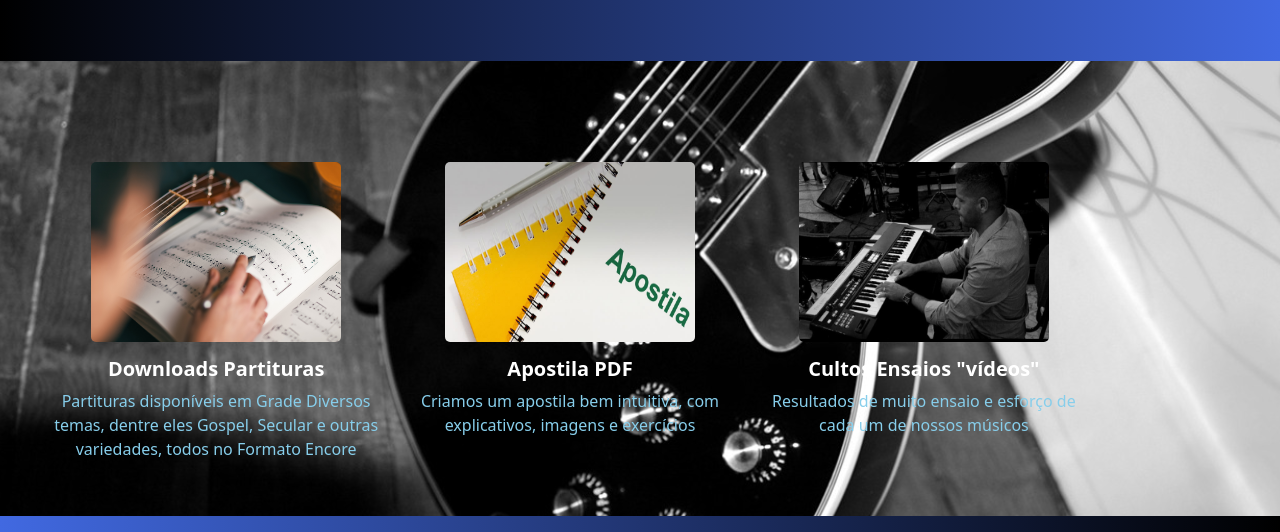
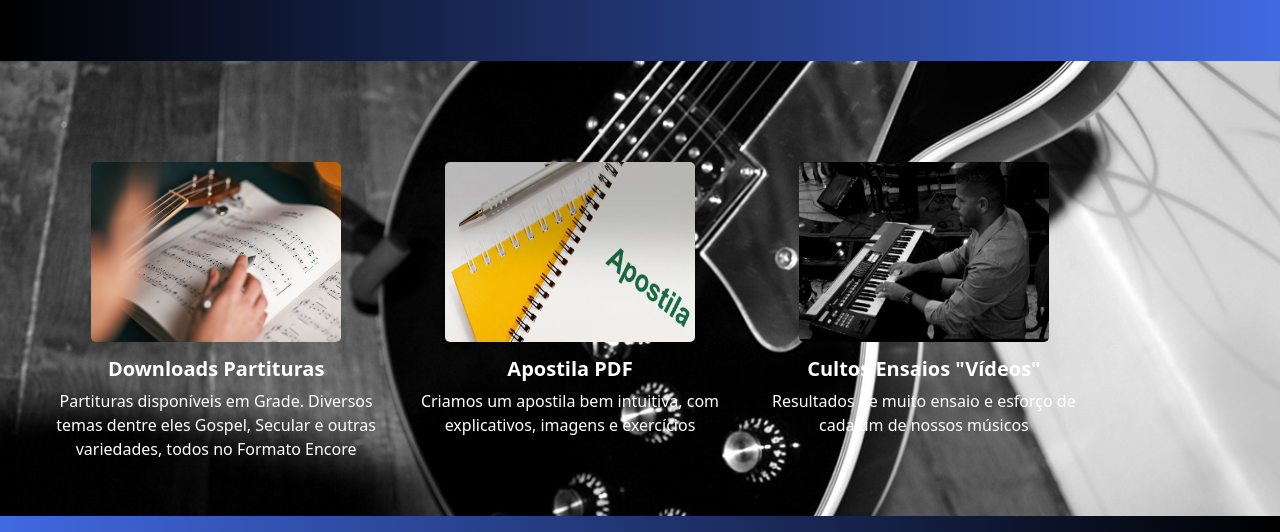
Before and after one commit to Dam1977/Dam-Musical, a plain HTML site: page index.html in a window 1280 px wide. Shown: the part 231-763 px from the top of the page. Drawn offline with nearby package versions, Linux system fonts and the light colour scheme.

Commit message:
cor de fonte

```diff
--- a/css/index.css
+++ b/css/index.css
@@ -128,7 +128,7 @@ img {
 }
 
 .col-sm-4 p {
-	color: #87ceeb;
+	color: #fff;
 	text-align: center;
 }
 .col-sm-4 img {
--- a/index.html
+++ b/index.html
@@ -1,23 +1,20 @@
 <!DOCTYPE html>
 <html lang="pt-br">
+
 <head>
   <title>Bootstrap 5 Example</title>
   <meta charset="utf-8">
   <meta name="viewport" content="width=device-width, initial-scale=1">
   <link href="https://cdn.jsdelivr.net/npm/bootstrap@5.1.3/dist/css/bootstrap.min.css" rel="stylesheet">
   <link rel="icon" href="img/colcheia.png" />
-		<link
-			rel="stylesheet"
-			href="https://cdnjs.cloudflare.com/ajax/libs/font-awesome/5.15.3/css/all.min.css"
-		/>
+  <link rel="stylesheet" href="https://cdnjs.cloudflare.com/ajax/libs/font-awesome/5.15.3/css/all.min.css" />
 
-		<link
-			rel="stylesheet"
-			href="https://fonts.googleapis.com/css2?family=Noto+Sans:wght@700&family=Noto+Serif:wght@700&family=Roboto+Condensed:wght@300&display=swap"
-		/>
+  <link rel="stylesheet"
+    href="https://fonts.googleapis.com/css2?family=Noto+Sans:wght@700&family=Noto+Serif:wght@700&family=Roboto+Condensed:wght@300&display=swap" />
   <script src="https://cdn.jsdelivr.net/npm/bootstrap@5.1.3/dist/js/bootstrap.bundle.min.js"></script>
   <link rel="stylesheet" href="css/index.css">
 </head>
+
 <body>
 
   <nav id="menu-h">
@@ -44,16 +41,16 @@
   <div class="container mt-5">
     <div class="row">
       <div class="col-sm-4">
-<img src="img/Partitura3.jpg" alt="">
+        <a href="Partituras.html"><img src="img/Partitura3.jpg" alt=""></a>
         <h5>
           <a href="Partituras.html">Downloads Partituras</a>
         </h5>
-      <p>Partituras disponíveis em Grade Diversos temas, dentre eles Gospel, Secular e outras variedades,
+        <p>Partituras disponíveis em Grade. Diversos temas dentre eles Gospel, Secular e outras variedades,
           todos no Formato Encore</p>
 
       </div>
       <div class="col-sm-4">
-        <img src="img/Apostila3.jpg" alt="">
+        <a href="Apostila.html"><img src="img/Apostila3.jpg" alt=""></a>
         <h5>
           <a href="Apostila.html">Apostila PDF</a>
         </h5>
@@ -61,9 +58,9 @@
 
       </div>
       <div class="col-sm-4">
-        <img src="img/eu.PNG" alt="">
+        <a href="Diversos.html"><img src="img/eu.PNG" alt=""></a>
         <h5>
-        <a href="Diversos.html">Cultos Ensaios "vídeos"</a>
+          <a href="Diversos.html">Cultos Ensaios "Vídeos"</a>
         </h5>
         <p>Resultados de muito ensaio e esforço de cada um de nossos músicos</p>
 
@@ -75,7 +72,8 @@
     <div class="socialIcons">
       <a href="https://www.facebook.com/david.almeidamessias/"><i class="fab fa-facebook-f"></i></a>
       <a href="https://twitter.com/home"><i class="fab fa-twitter"></i></a>
-        <a href="https://www.instagram.com/invites/contact/?i=ikkfhspnqkcl&utm_content=9uw6p1"><i class="fab fa-instagram"></i></a>
+      <a href="https://www.instagram.com/invites/contact/?i=ikkfhspnqkcl&utm_content=9uw6p1"><i
+          class="fab fa-instagram"></i></a>
       <a href="https://web.whatsapp.com/send?phone=5511951599886" target="_blank""><i class=" fab fa-whatsapp"></i></a>
     </div>
 
@@ -85,4 +83,5 @@
   </footer>
 
 </body>
+
 </html>
```
Lines whose indentation alone changed are shown as unchanged.
